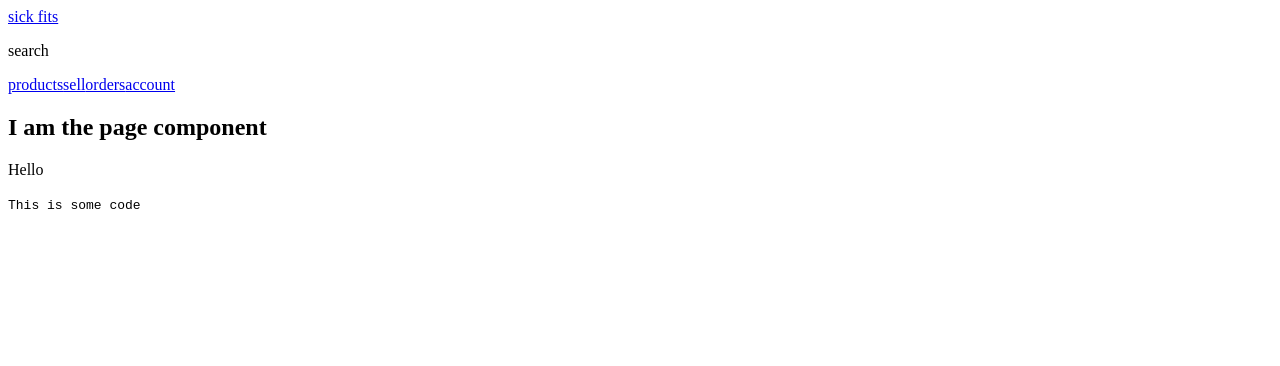
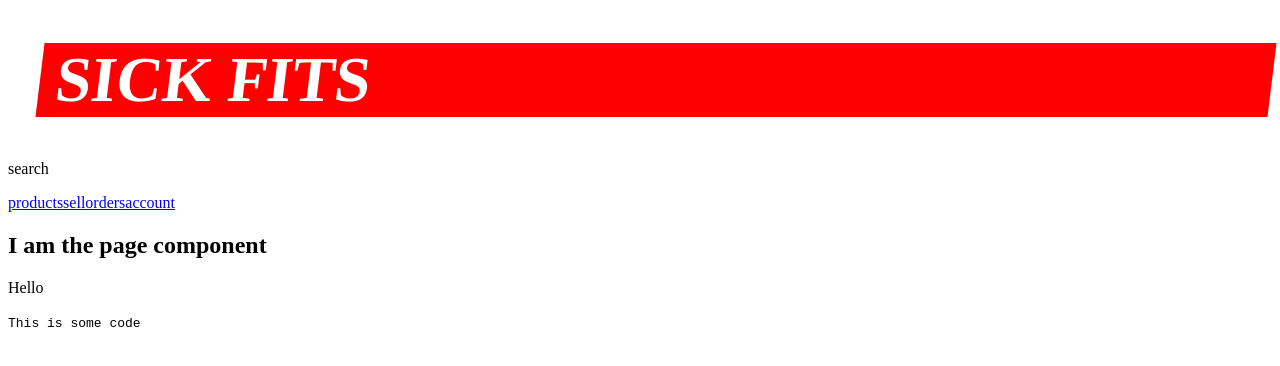
Before and after one commit to wolf-math/advanced-react, a Next.js app in the folder sick-fits/frontend/: page / in a window 1280 px wide. Shown: the top 366 px of the page. Built offline with nearby package versions, Linux system fonts and the light colour scheme.

Commit message:
styled components

```diff
--- a/sick-fits/frontend/components/Header.js
+++ b/sick-fits/frontend/components/Header.js
@@ -1,11 +1,29 @@
 import Link from 'next/link';
-import Nav from './Nav'
+import styled from 'styled-components';
+import Nav from './Nav';
+
+const Logo = styled.h1`
+  font-size: 4rem;
+  margin-left: 2rem;
+  position: relative;
+  z-index: 2;
+  background: red;
+  transform: skew(-7deg);
+  a {
+    color: white;
+    text-decoration: none;
+    text-transform: uppercase;
+    padding: 0.5rem 1rem;
+  }
+`;
 
 export default function Header() {
   return (
     <header>
       <div className="bar">
-        <Link href="/">sick fits</Link>
+        <Logo>
+          <Link href="/">sick fits</Link>
+        </Logo>
       </div>
       <div className="sub-bar">
         <p>search</p>
```
